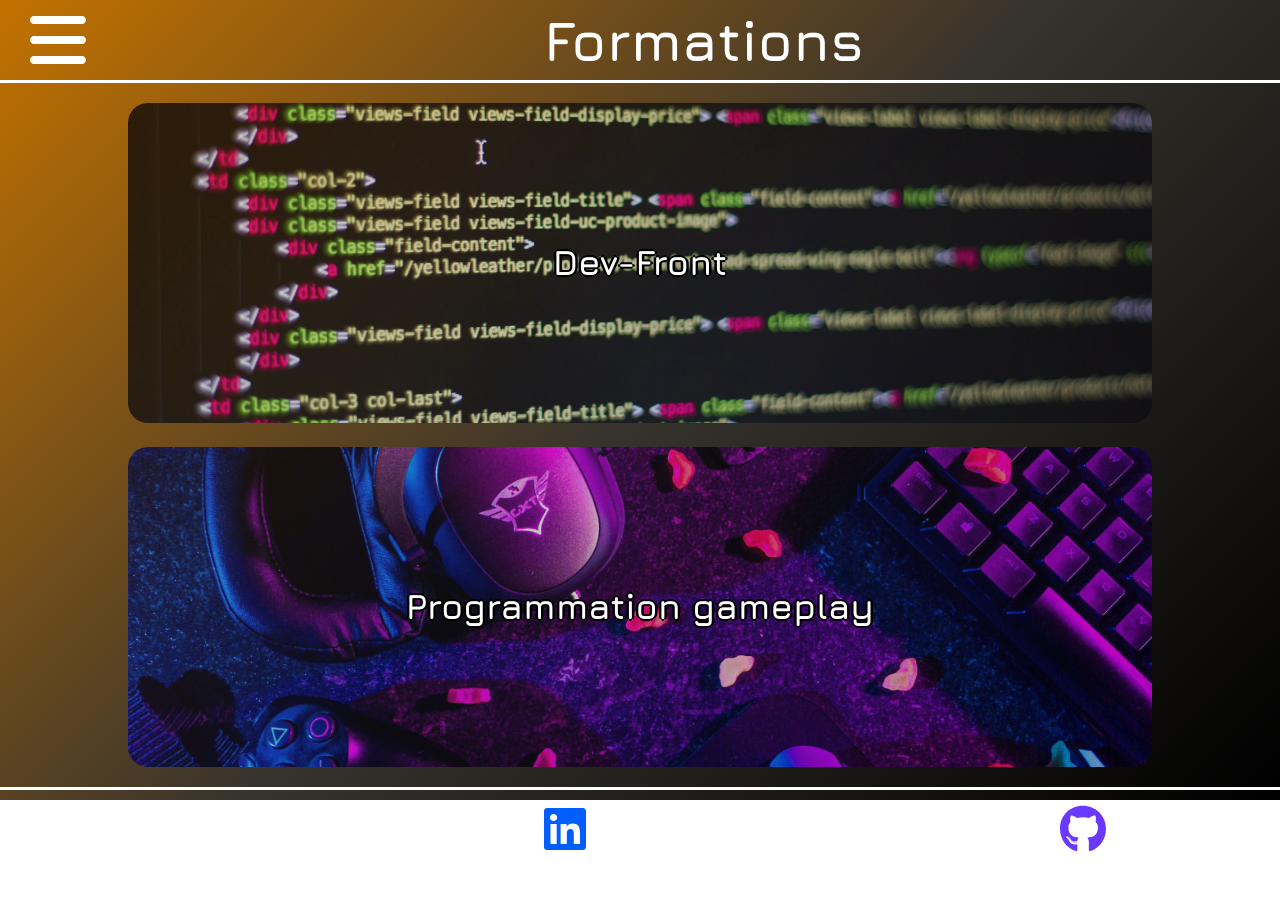
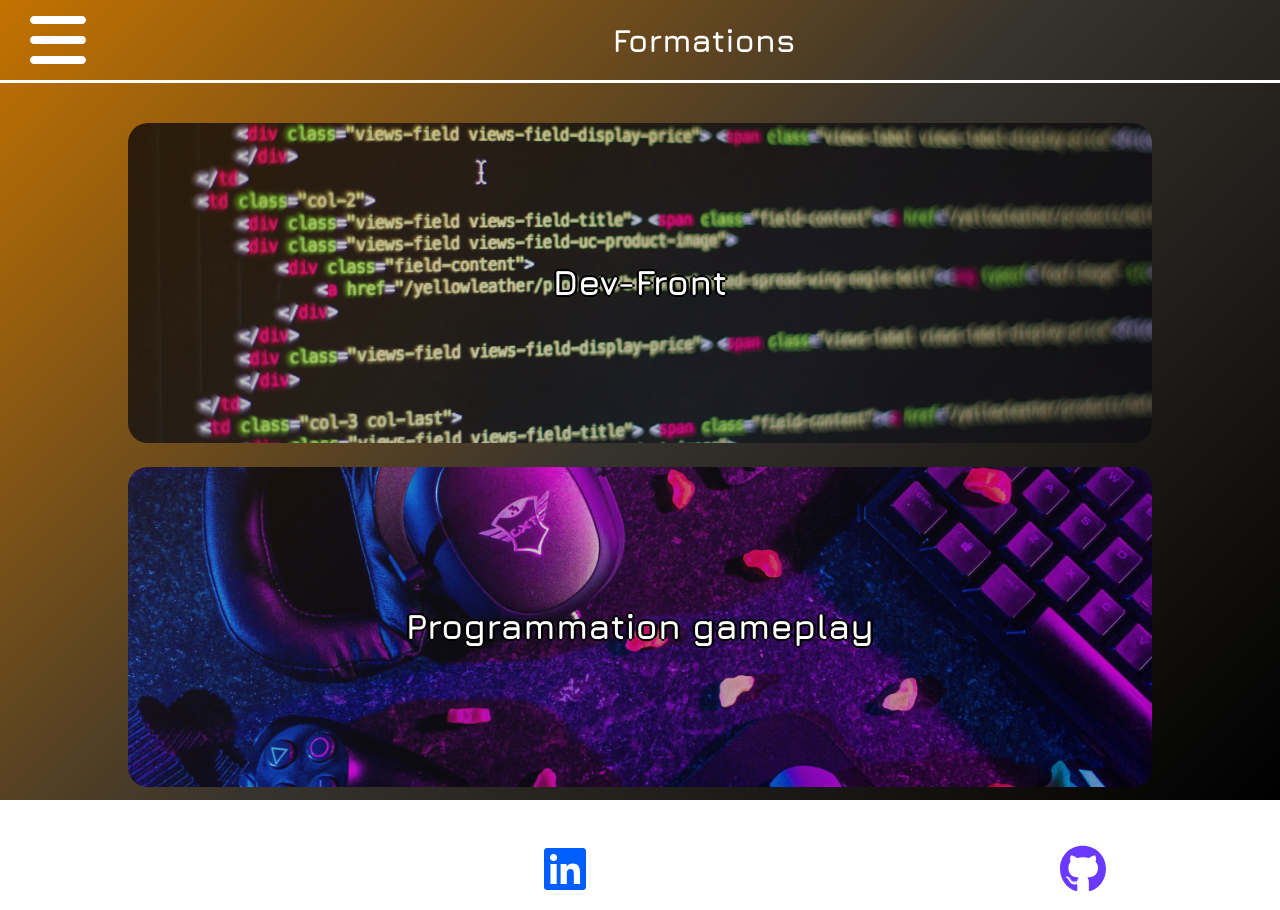
Before and after one commit to JuliePlagias/Web-CV, a React (Create React App) app: page /formations in a window 1280 px wide. Before the commit the page ends 870 px from the top, so only its background shows below. Built offline with nearby package versions, Linux system fonts and the light colour scheme.

Commit message:
Upd - navbar and footer responsive

```diff
--- a/src/styles/components/_navbar.scss
+++ b/src/styles/components/_navbar.scss
@@ -3,6 +3,8 @@
     font-size: 1.8rem;
     align-items: center;
     height: 10vh;
+    border-bottom: 3px solid white;
+    margin-bottom: 20px;
     h1{
         position: absolute;
         right: 0;
@@ -12,8 +14,6 @@
     ul{
         display: none;
     }
-    border-bottom: 3px solid white;
-    margin-bottom: 20px;
     svg{
         fill: white;
         z-index: 50;
@@ -26,13 +26,12 @@
 
     @include respond-to(tablet)
     {
-        h1{
-            font-size: 3.5rem;
-        }
+        margin-bottom: 40px;
     }
 
     @include respond-to(computer)
     {
+        margin-bottom: 60px;
         h1{
             display: none;
         }
@@ -49,5 +48,8 @@
                 }
             }
         }
+        svg{
+            display: none;
+        }
     }
 }
--- a/src/styles/layouts/_footer.scss
+++ b/src/styles/layouts/_footer.scss
@@ -10,4 +10,12 @@
     img{
         height: 6vh;
     }
+    @include respond-to(tablet)
+    {
+        margin-top: 40px;
+    }
+    @include respond-to(computer)
+    {
+        margin-top: 60px;
+    }
 }
```
